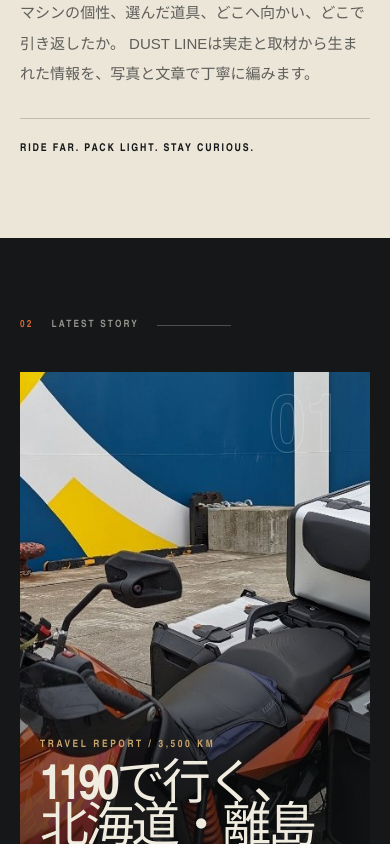
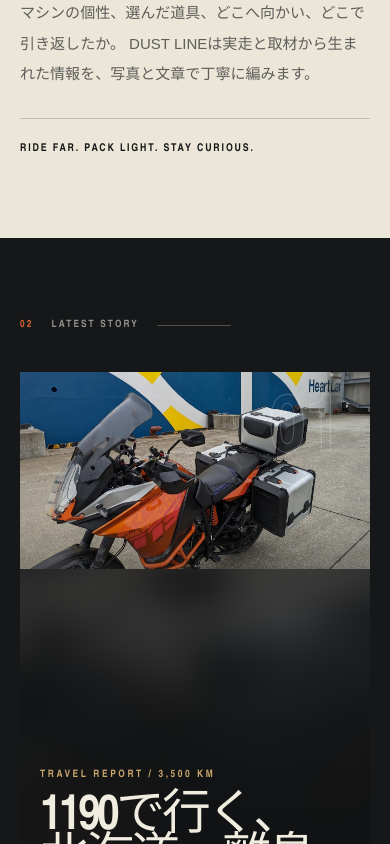
Before and after one commit to yuishoukai-ctrl/dust-line-site, a React (Vite) app: page / in a window 390 px wide. Shown: the part 1156-2000 px from the top of the page. Built offline with nearby package versions, Linux system fonts and the light colour scheme.

Commit message:
fix: prevent mobile image cropping

```diff
--- a/src/main.jsx
+++ b/src/main.jsx
@@ -424,7 +424,11 @@
   return (
     <section className="feature section" id="stories">
       <div className="section-label section-label--light reveal"><span>02</span><span>LATEST STORY</span></div>
-      <a className="feature__frame reveal" href={`${import.meta.env.BASE_URL}?article=hokkaido-1190`}>
+      <a
+        className="feature__frame reveal"
+        href={`${import.meta.env.BASE_URL}?article=hokkaido-1190`}
+        style={{ '--feature-image': `url(${assetPath('hokkaido-1190/hero-ktm-ferry-departure.jpg')})` }}
+      >
         <img src={assetPath('hokkaido-1190/hero-ktm-ferry-departure.jpg')} alt="北海道行きのフェリーを前に停めたKTM 1190 ADVENTURE" loading="lazy" decoding="async" />
         <div className="feature__shade" />
         <div className="feature__copy">
--- a/src/styles.css
+++ b/src/styles.css
@@ -399,7 +399,7 @@
 
 @media (max-width: 700px) {
   .hero { min-height: 800px; }
-  .hero__image { background-position: 56% 44%; }
+  .hero__image { background-color: var(--ink); background-position: 35% top; background-size: auto 86%; }
   .hero__veil { background: linear-gradient(0deg, rgba(13,15,16,.96) 0%, rgba(13,15,16,.33) 70%), linear-gradient(90deg, rgba(13,15,16,.62), transparent); }
   .hero__content { margin: 0 20px 76px 36px; }
   .hero h1 { font-size: clamp(3.35rem, 17vw, 5.4rem); }
@@ -446,8 +446,11 @@
   .goods-card__copy { gap: 10px; }
   .goods-page__notice { grid-template-columns: 1fr; gap: 34px; margin: 92px -20px 0; padding: 54px 20px; }
   .feature { padding-bottom: 0; }
-  .feature__frame { min-height: 620px; }
-  .feature__frame img { object-position: 56% center; }
+  .feature__frame { min-height: 650px; background: var(--ink); }
+  .feature__frame::before { content: ""; position: absolute; inset: -22px; background: var(--feature-image) center/cover no-repeat; filter: blur(18px) saturate(.64); opacity: .38; transform: scale(1.05); }
+  .feature__frame img { inset: 0 auto auto 0; height: auto; object-fit: contain; object-position: center top; transform: none; }
+  .feature__frame:not(.feature__frame--pending):hover img { transform: none; }
+  .feature__shade { background: linear-gradient(0deg, rgba(16,18,19,.98) 0%, rgba(16,18,19,.84) 45%, rgba(16,18,19,.08) 78%); }
   .feature__copy { right: 20px; bottom: 28px; left: 20px; }
   .feature__copy h2 { font-size: 3.05rem; }
   .feature__copy span { align-items: flex-start; max-width: 29ch; line-height: 1.6; }
```
